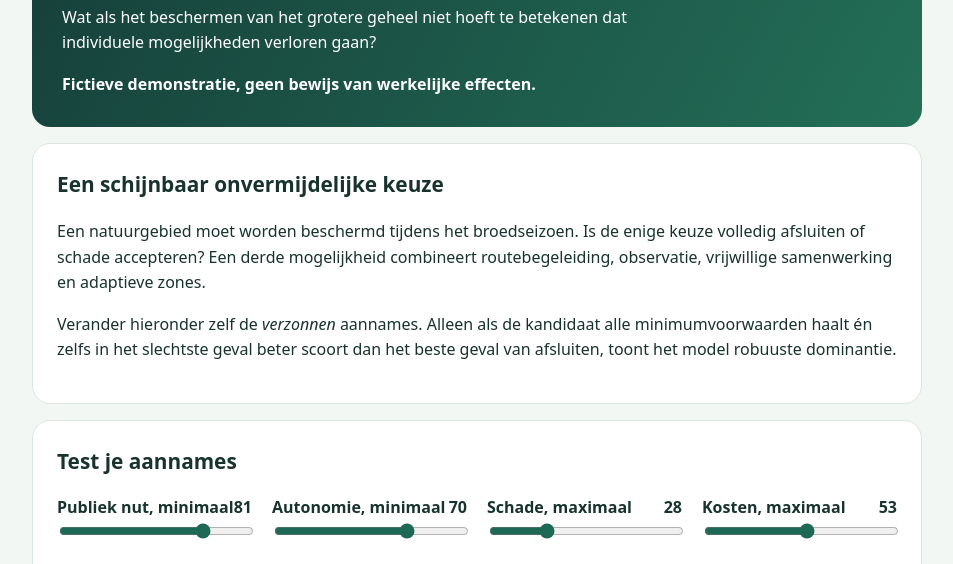
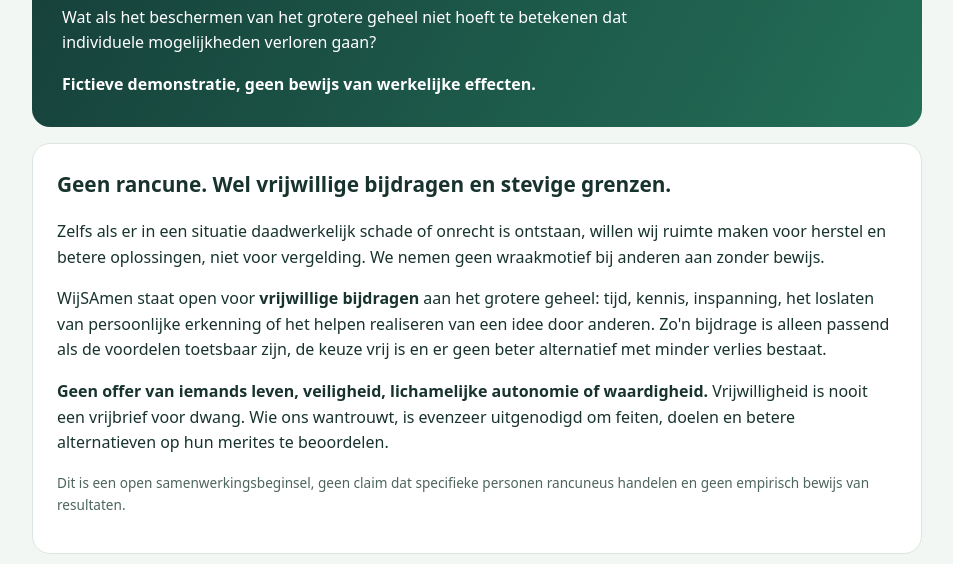
Before and after one commit to ikbenra/WijSAmen-, a plain HTML site: page projects/third-possibility/explorer.html in a window 1280 px wide. Shown: the part 188-752 px from the top of the page, without its empty margins (163-1116 px from the left). Drawn offline with Linux system fonts and the light colour scheme.

Commit message:
Add clear non-retaliation and voluntary-sacrifice principles to live explainer

```diff
--- a/projects/third-possibility/explorer.html
+++ b/projects/third-possibility/explorer.html
@@ -14,6 +14,11 @@ table{border-collapse:collapse;width:100%;min-width:690px}th,td{border-bottom:1p
 <header><div>WIJSAMEN • INTERACTIEVE DENKPROEF</div><h1>De derde mogelijkheid</h1>
 <p>Wat als het beschermen van het grotere geheel niet hoeft te betekenen dat individuele mogelijkheden verloren gaan?</p>
 <strong>Fictieve demonstratie, geen bewijs van werkelijke effecten.</strong></header>
+<section><h2>Geen rancune. Wel vrijwillige bijdragen en stevige grenzen.</h2>
+<p>Zelfs als er in een situatie daadwerkelijk schade of onrecht is ontstaan, willen wij ruimte maken voor herstel en betere oplossingen, niet voor vergelding. We nemen geen wraakmotief bij anderen aan zonder bewijs.</p>
+<p>WijSAmen staat open voor <strong>vrijwillige bijdragen</strong> aan het grotere geheel: tijd, kennis, inspanning, het loslaten van persoonlijke erkenning of het helpen realiseren van een idee door anderen. Zo'n bijdrage is alleen passend als de voordelen toetsbaar zijn, de keuze vrij is en er geen beter alternatief met minder verlies bestaat.</p>
+<p><strong>Geen offer van iemands leven, veiligheid, lichamelijke autonomie of waardigheid.</strong> Vrijwilligheid is nooit een vrijbrief voor dwang. Wie ons wantrouwt, is evenzeer uitgenodigd om feiten, doelen en betere alternatieven op hun merites te beoordelen.</p>
+<p class="hint">Dit is een open samenwerkingsbeginsel, geen claim dat specifieke personen rancuneus handelen en geen empirisch bewijs van resultaten.</p></section>
 <section><h2>Een schijnbaar onvermijdelijke keuze</h2>
 <p>Een natuurgebied moet worden beschermd tijdens het broedseizoen. Is de enige keuze volledig afsluiten of schade accepteren? Een derde mogelijkheid combineert routebegeleiding, observatie, vrijwillige samenwerking en adaptieve zones.</p>
 <p>Verander hieronder zelf de <em>verzonnen</em> aannames. Alleen als de kandidaat alle minimumvoorwaarden haalt én zelfs in het slechtste geval beter scoort dan het beste geval van afsluiten, toont het model robuuste dominantie.</p></section>
```
